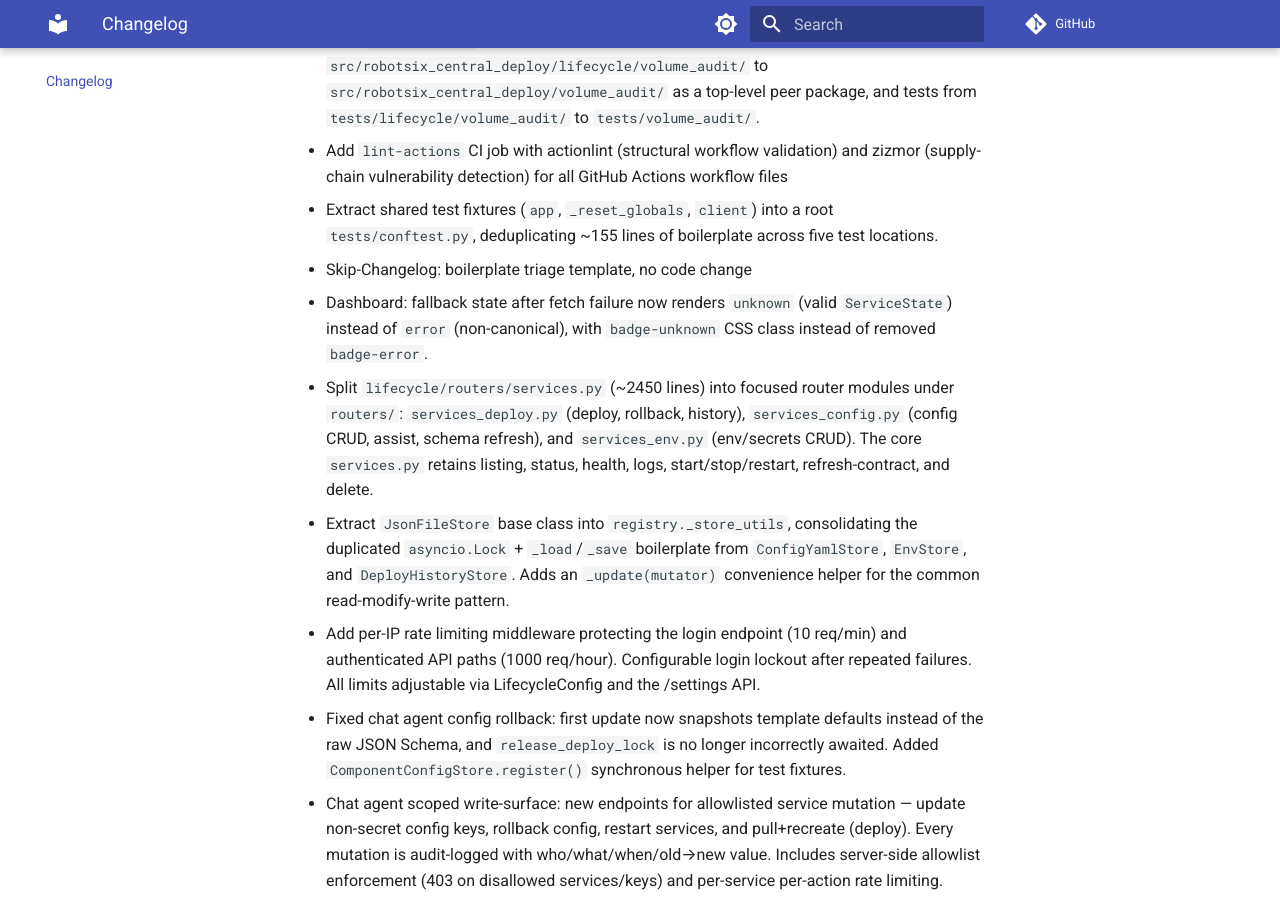
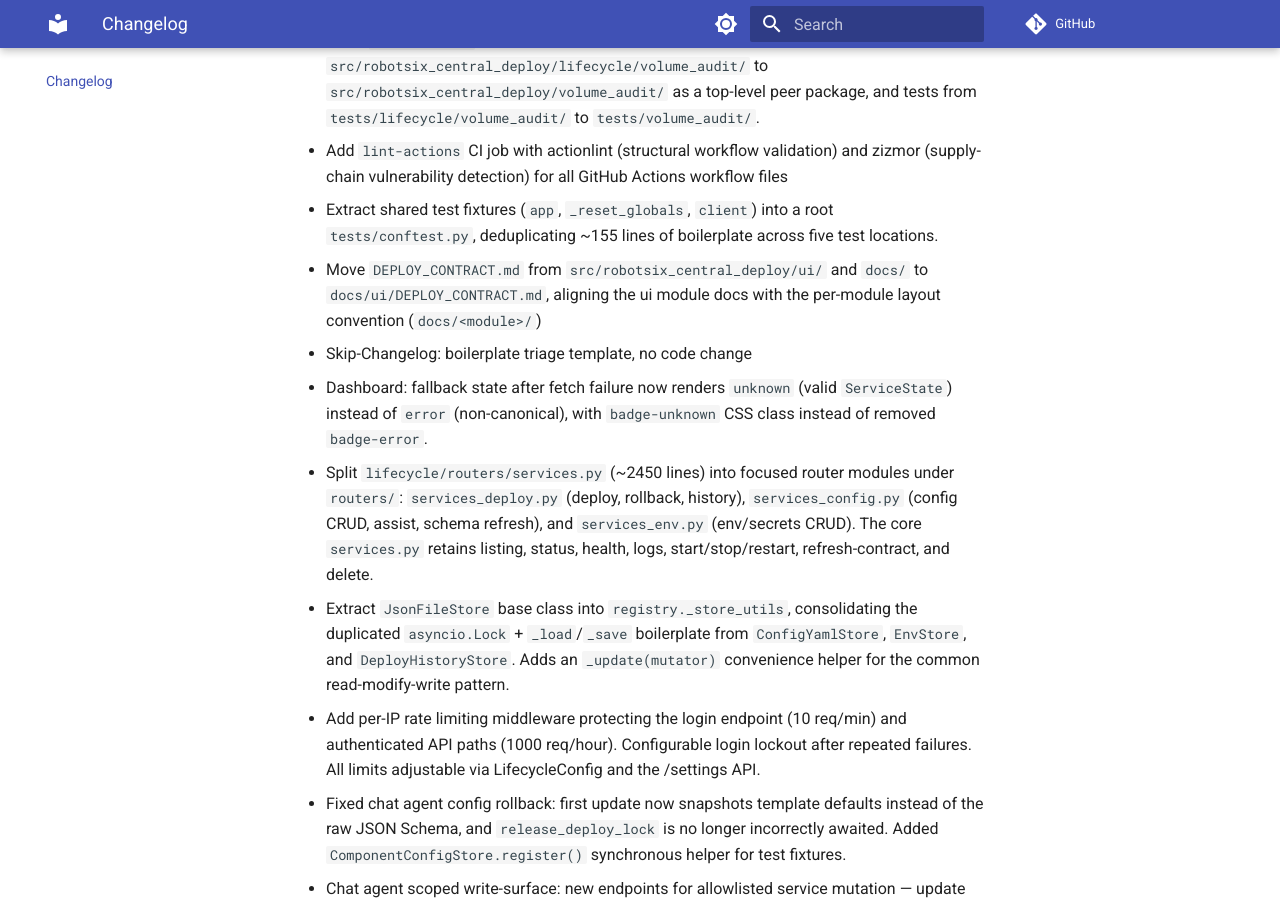
Before and after one commit to damien-robotsix/robotsix-central-deploy, an MkDocs documentation site: the page built from docs/changelog.md, in a window 1280 px wide and 900 px high, scrolled down 398 px. Built offline with MkDocs 1.6.1 and Material for MkDocs 9.7.7, drawn with Linux system fonts in a browser that asks for light colours; comment, search, counter and statistics services are not loaded.

Commit message:
mill: Reorganize module ui: align to per-module layout (src/docs/tests) (20260704T203113Z-reorganize-module-ui-align-to-per-module-e2c0)

```diff
--- a/CHANGELOG.md
+++ b/CHANGELOG.md
@@ -9,6 +9,7 @@ All notable changes to robotsix-central-deploy.
 - Move `volume_audit` module from `src/robotsix_central_deploy/lifecycle/volume_audit/` to `src/robotsix_central_deploy/volume_audit/` as a top-level peer package, and tests from `tests/lifecycle/volume_audit/` to `tests/volume_audit/`.
 - Add `lint-actions` CI job with actionlint (structural workflow validation) and zizmor (supply-chain vulnerability detection) for all GitHub Actions workflow files
 - Extract shared test fixtures (``app``, ``_reset_globals``, ``client``) into a root ``tests/conftest.py``, deduplicating ~155 lines of boilerplate across five test locations.
+- Move `DEPLOY_CONTRACT.md` from `src/robotsix_central_deploy/ui/` and `docs/` to `docs/ui/DEPLOY_CONTRACT.md`, aligning the ui module docs with the per-module layout convention (`docs/<module>/`)
 - Skip-Changelog: boilerplate triage template, no code change
 - Dashboard: fallback state after fetch failure now renders `unknown` (valid `ServiceState`) instead of `error` (non-canonical), with `badge-unknown` CSS class instead of removed `badge-error`.
 - Split `lifecycle/routers/services.py` (~2450 lines) into focused router modules under `routers/`: `services_deploy.py` (deploy, rollback, history), `services_config.py` (config CRUD, assist, schema refresh), and `services_env.py` (env/secrets CRUD). The core `services.py` retains listing, status, health, logs, start/stop/restart, refresh-contract, and delete.
--- a/docs/modules.yaml
+++ b/docs/modules.yaml
@@ -120,6 +120,7 @@ modules:
       - GET /help/deploy-contract
     paths:
       - src/robotsix_central_deploy/ui/**/*
+      - docs/ui/**/*
     tests: tests/ui/
 
   - id: registry_check
```
Also changed, not shown: changelog.d/20260704T203113Z-reorganize-module-ui-align-to-per-module-e2c0.misc.md (added, +1 -0 lines), src/robotsix_central_deploy/ui/DEPLOY_CONTRACT.md (deleted, +0 -1 lines), docs/ui/DEPLOY_CONTRACT.md (renamed from docs/DEPLOY_CONTRACT.md), 1 other file.
